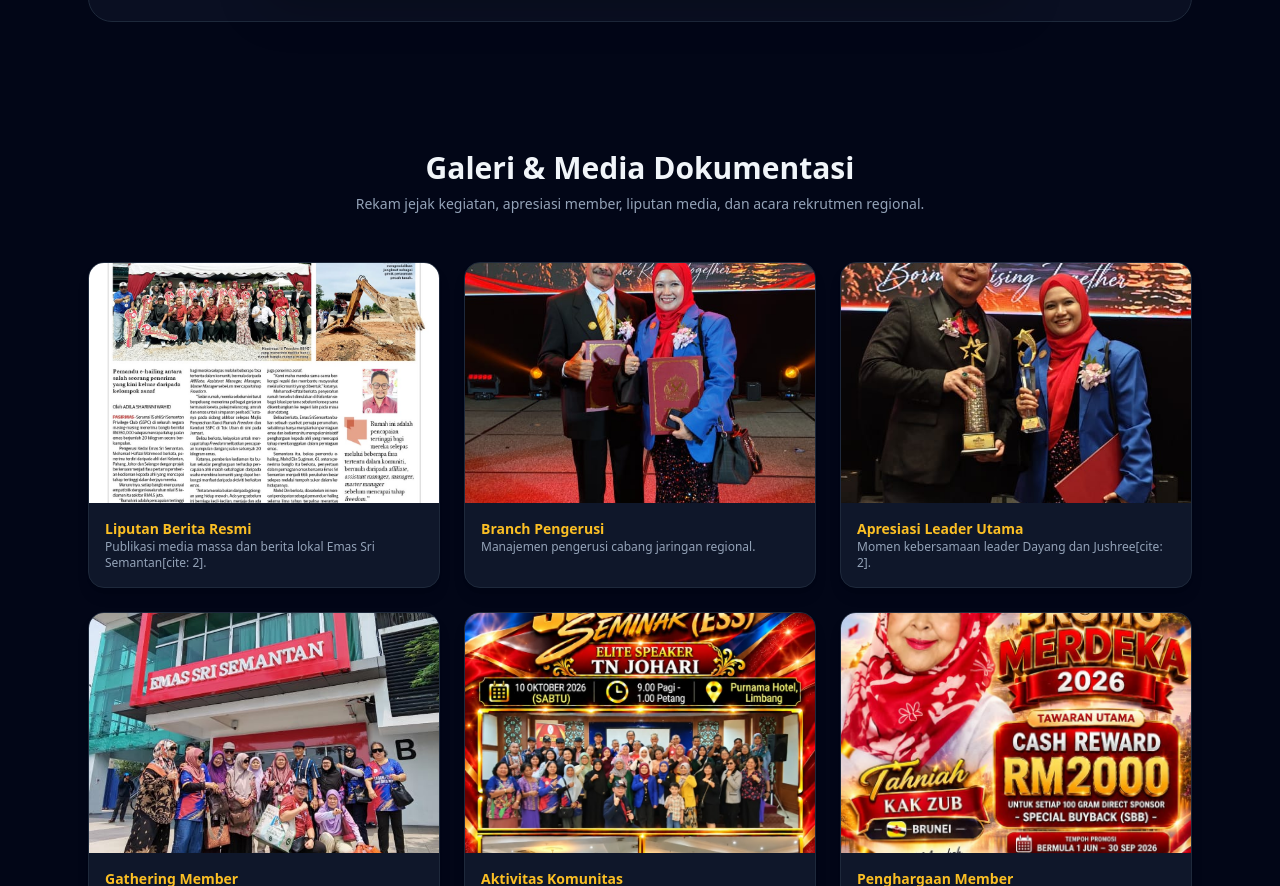
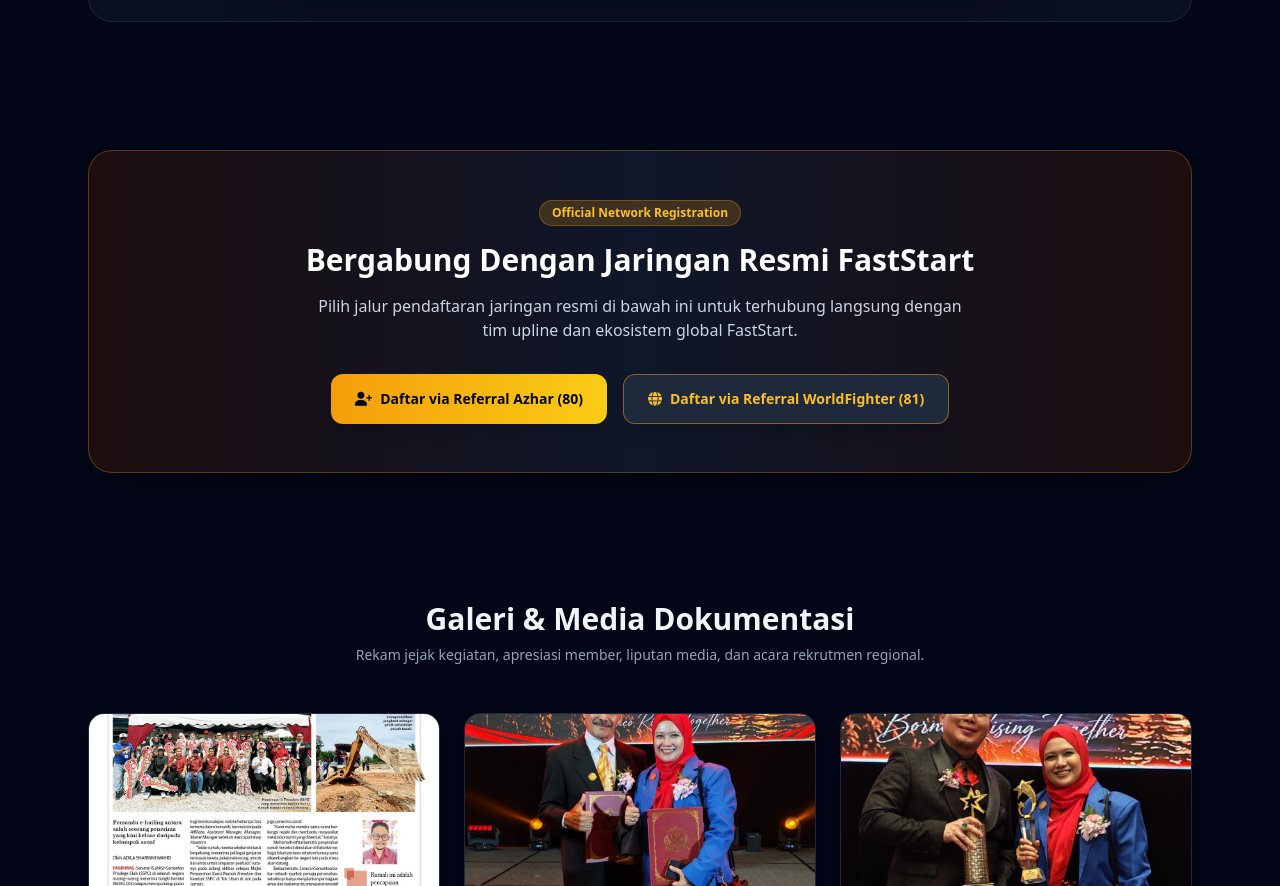
Before and after one commit to koinkaltaradihati/djfaststartegold, a plain HTML site: page index.html in a window 1280 px wide. Shown: the part 1861-2747 px from the top of the page. Drawn offline with nearby package versions, Linux system fonts and the light colour scheme.

Commit message:
Update index.html

```diff
--- a/index.html
+++ b/index.html
@@ -101,6 +101,30 @@
             </div>
         </div>
     </section>
+    <!-- SECTION REFERRAL / JOIN JARINGAN -->
+<section id="referral" class="py-16 max-w-6xl mx-auto px-6">
+    <div class="bg-gradient-to-r from-amber-950/40 via-slate-900 to-amber-950/40 border border-amber-500/30 p-8 md:p-12 rounded-3xl text-center shadow-2xl">
+        <span class="inline-block py-1 px-3 rounded-full text-xs font-semibold bg-amber-500/20 text-amber-400 border border-amber-500/30 mb-4">
+            Official Network Registration
+        </span>
+        <h2 class="text-2xl md:text-3xl font-bold mb-4 text-white">Bergabung Dengan Jaringan Resmi FastStart</h2>
+        <p class="text-slate-300 max-w-2xl mx-auto mb-8 text-sm md:text-base">
+            Pilih jalur pendaftaran jaringan resmi di bawah ini untuk terhubung langsung dengan tim upline dan ekosistem global FastStart.
+        </p>
+        <div class="flex flex-col sm:flex-row justify-center gap-4">
+            <!-- Tombol Referral 1 -->
+            <a href="https://faststart.global/ref/azhar80" target="_blank" class="px-6 py-3.5 rounded-xl bg-gradient-to-r from-amber-500 to-yellow-400 text-slate-950 font-bold text-sm shadow-lg hover:opacity-90 transition flex items-center justify-center space-x-2">
+                <i class="fa-solid fa-user-plus"></i>
+                <span>Daftar via Referral Azhar (80)</span>
+            </a>
+            <!-- Tombol Referral 2 -->
+            <a href="https://faststart.global/ref/worldfighter81" target="_blank" class="px-6 py-3.5 rounded-xl bg-slate-800 border border-amber-500/50 text-amber-400 font-bold text-sm shadow-lg hover:bg-slate-700 transition flex items-center justify-center space-x-2">
+                <i class="fa-solid fa-globe"></i>
+                <span>Daftar via Referral WorldFighter (81)</span>
+            </a>
+        </div>
+    </div>
+</section>
 
     <!-- GALERI KEGIATAN & DOKUMENTASI LENGKAP -->
     <section id="gallery" class="py-16 max-w-6xl mx-auto px-6">
```
